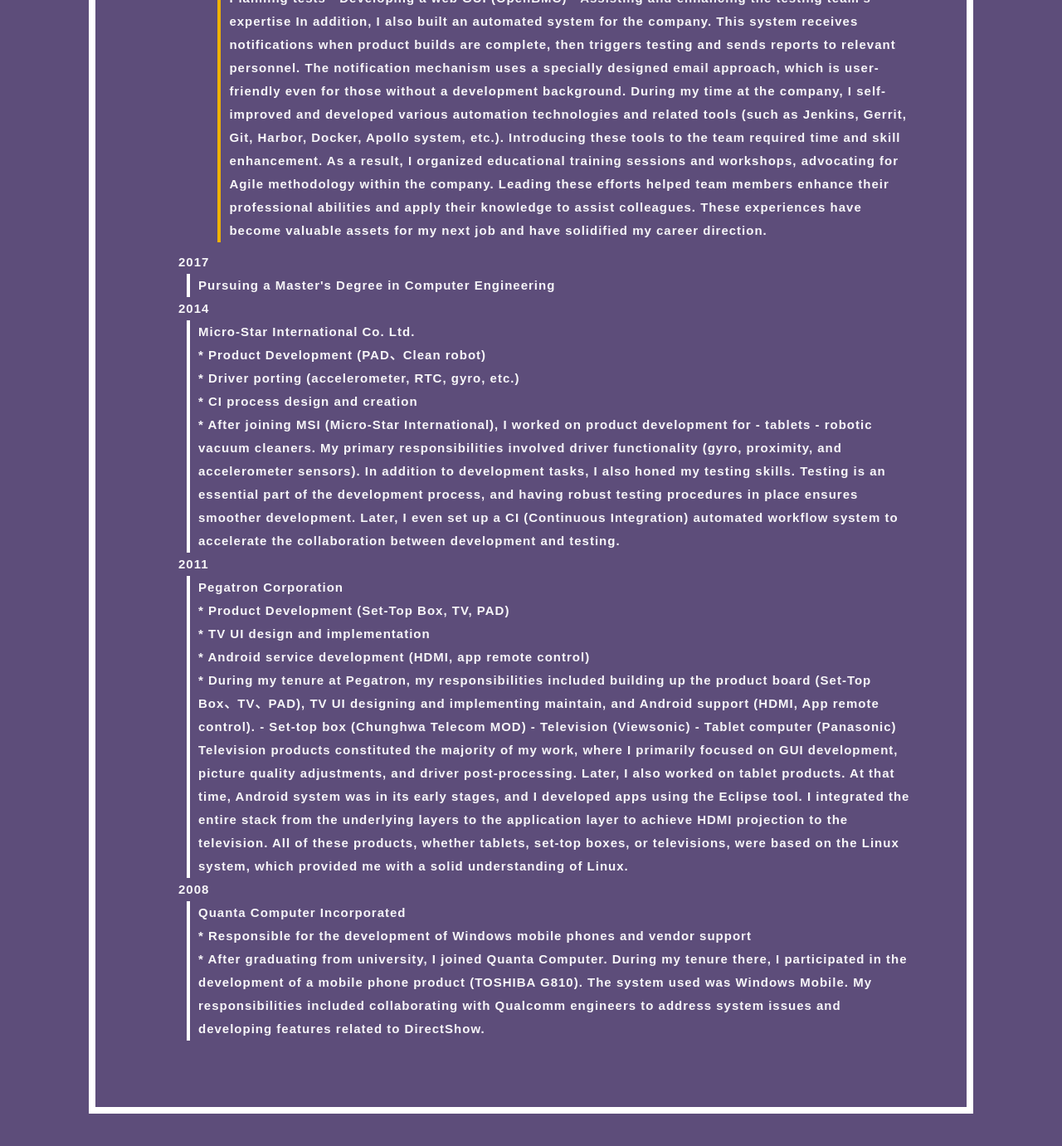
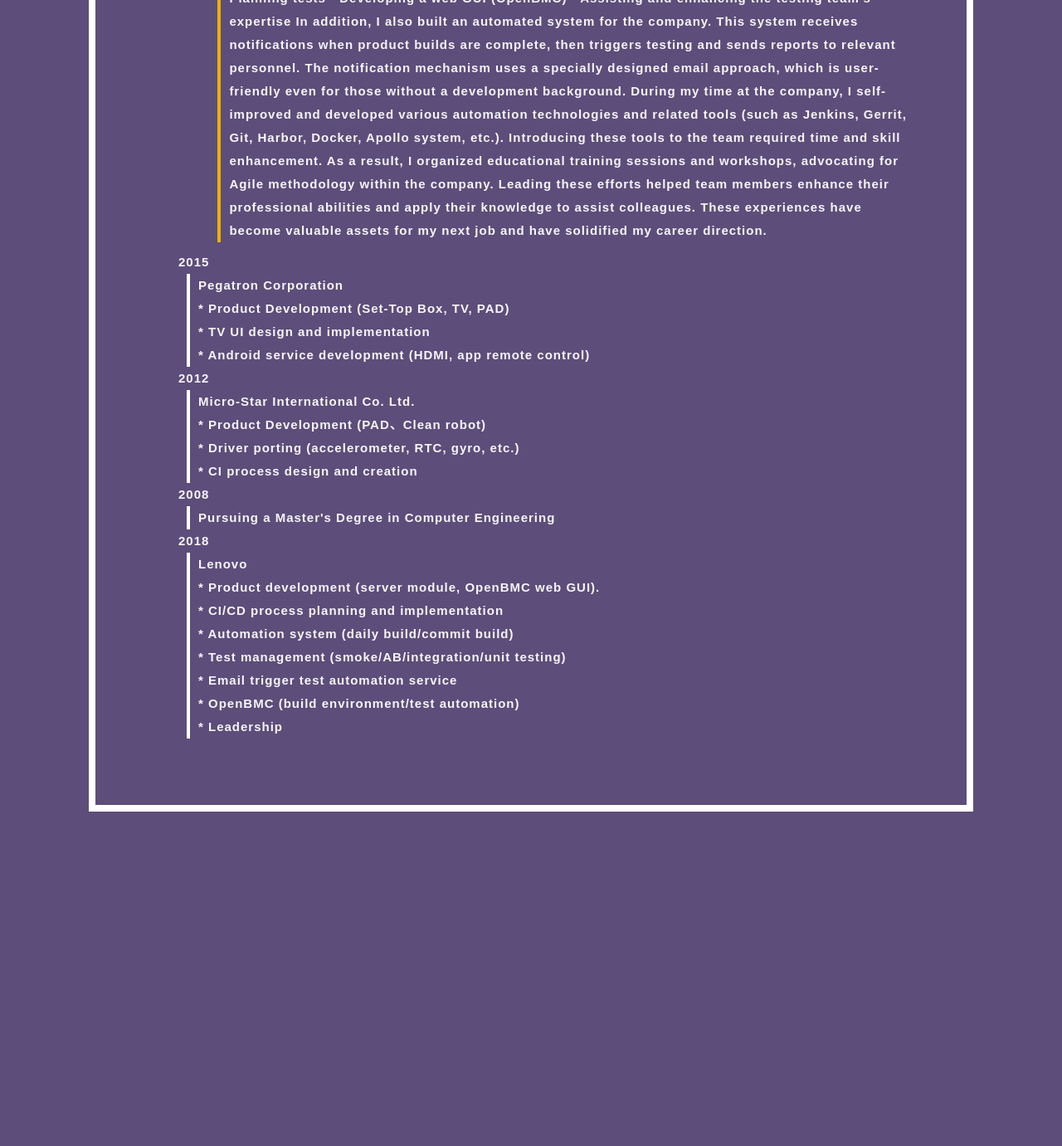
Before and after one commit to gitmaruneko/gitmaruneko.github.io, a Jekyll site: the page personal_detail.html, which Jekyll copies as it is, in a window 1280 px wide and 1400 px high, scrolled down 1190 px. Shown: the top 1381 px of the window at 83% size. Built offline with Jekyll 4.4.1, drawn with Linux system fonts in a browser that asks for light colours; after the commit the page ends 2226 px from its top, so only the background shows below that.

Commit message:
Add detail work history

```diff
--- a/personal_detail.html
+++ b/personal_detail.html
@@ -31,7 +31,7 @@
         <h2>工作經歷</h2>
         <ul class="listExperience">
           <li class="year">2024
-            <ul>
+          <ul>
               <li><b>Lenovo</bb></li>
               <li>* Product development (server module, OpenBMC web GUI).</li>
               <li>* CI/CD process planning and implementation</li>
@@ -64,58 +64,37 @@
                     These experiences have become valuable assets for my next job and have solidified my career direction.</li>
           </ul>
           </li>
-          <li class="year">2017
+          <li class="year">2015
             <ul>
-                <li>Pursuing a Master's Degree in Computer Engineering</li>
+              <li><b>Pegatron Corporation</b></li>
+              <li> * Product Development (Set-Top Box, TV, PAD)</li>
+              <li> * TV UI design and implementation</li>
+              <li> * Android service development (HDMI, app remote control)</li>
             </ul>
           </li>
-          <li class="year">2014
+          <li class="year">2012
             <ul>
                 <li><b>Micro-Star International Co. Ltd.</b></li>
                 <li>* Product Development (PAD、Clean robot)</li>
                 <li>* Driver porting (accelerometer, RTC, gyro, etc.)</li>
                 <li>* CI process design and creation</li>
-                <li>* After joining MSI (Micro-Star International), I worked on product development for
-                      - tablets
-                      - robotic vacuum cleaners.
-                      My primary responsibilities involved driver functionality
-                      (gyro, proximity, and accelerometer sensors).
-                      In addition to development tasks, I also honed my testing skills.
-                      Testing is an essential part of the development process,
-                      and having robust testing procedures in place ensures smoother development.
-                      Later, I even set up a CI (Continuous Integration) automated workflow system to accelerate
-                      the collaboration between development and testing.</li>
-            </ul>
-          </li>
-          <li class="year">2011
-            <ul>
-              <li><b>Pegatron Corporation</b></li>
-              <li> * Product Development (Set-Top Box, TV, PAD)</li>
-              <li> * TV UI design and implementation</li>
-              <li> * Android service development (HDMI, app remote control)</li>
-              <li>* During my tenure at Pegatron, my responsibilities included building up the product board
-                    (Set-Top Box、TV、PAD),
-                    TV UI designing and implementing maintain, and Android support (HDMI, App remote control).
-                    - Set-top box (Chunghwa Telecom MOD)
-                    - Television (Viewsonic)
-                    - Tablet computer (Panasonic)
-                    Television products constituted the majority of my work,
-                    where I primarily focused on GUI development, picture quality adjustments,
-                    and driver post-processing. Later, I also worked on tablet products.
-                    At that time, Android system was in its early stages, and I developed apps using the Eclipse tool.
-                    I integrated the entire stack from the underlying layers to the application layer to achieve HDMI projection to the television.
-                    All of these products, whether tablets, set-top boxes, or televisions,
-                    were based on the Linux system, which provided me with a solid understanding of Linux.</li>
             </ul>
           </li>
           <li class="year">2008
             <ul>
-              <li><b>Quanta Computer Incorporated</b></li>
-              <li>* Responsible for the development of Windows mobile phones and vendor support</li>
-              <li>* After graduating from university, I joined Quanta Computer.
-                    During my tenure there, I participated in the development of a mobile phone product (TOSHIBA G810).
-                    The system used was Windows Mobile. My responsibilities included collaborating with Qualcomm
-                    engineers to address system issues and developing features related to DirectShow.</li>
+                <li>Pursuing a Master's Degree in Computer Engineering</li>
+            </ul>
+          </li>
+          <li class="year">2018
+            <ul>
+                <li><b>Lenovo</bb></li>
+                <li>* Product development (server module, OpenBMC web GUI).</li>
+                <li>* CI/CD process planning and implementation</li>
+                <li>* Automation system (daily build/commit build)</li>
+                <li>* Test management (smoke/AB/integration/unit testing)</li>
+                <li>* Email trigger test automation service</li>
+                <li>* OpenBMC (build environment/test automation)</li>
+                <li>* Leadership</li>
             </ul>
           </li>
         </ul>
```
